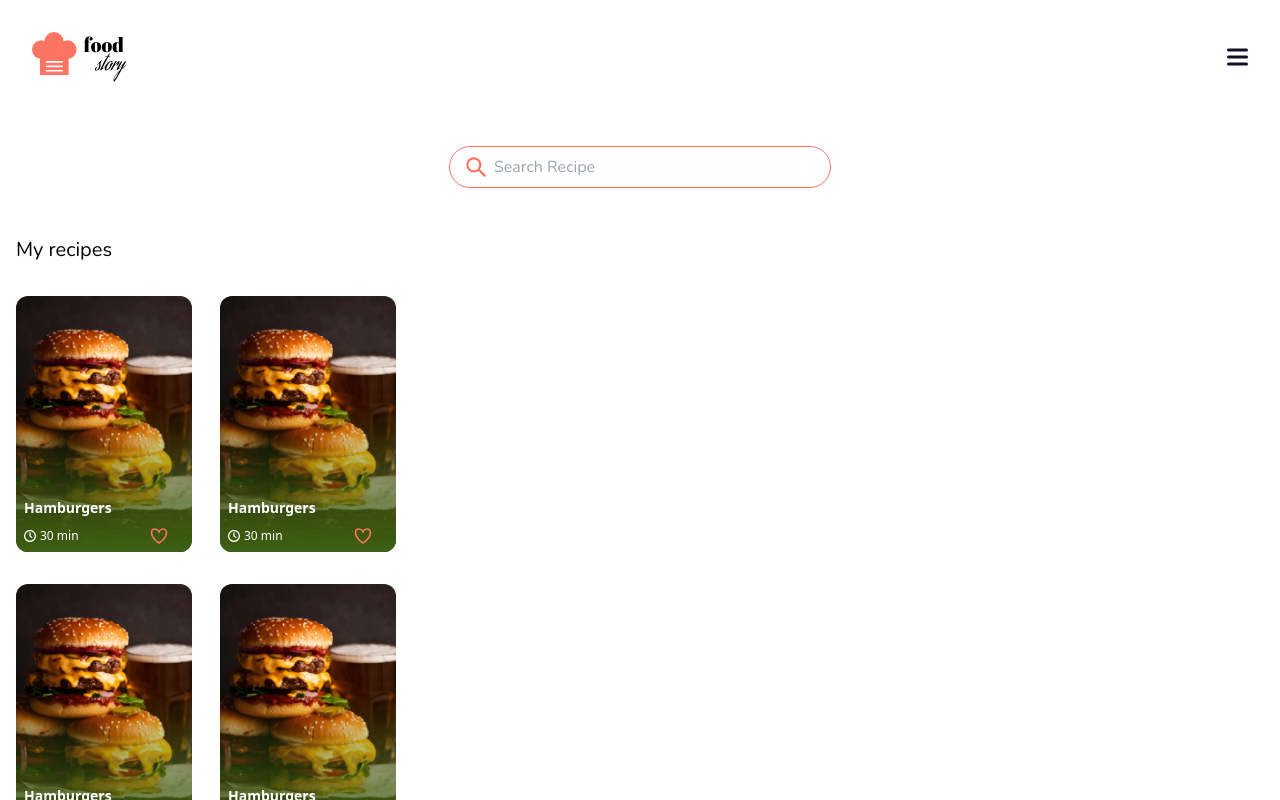
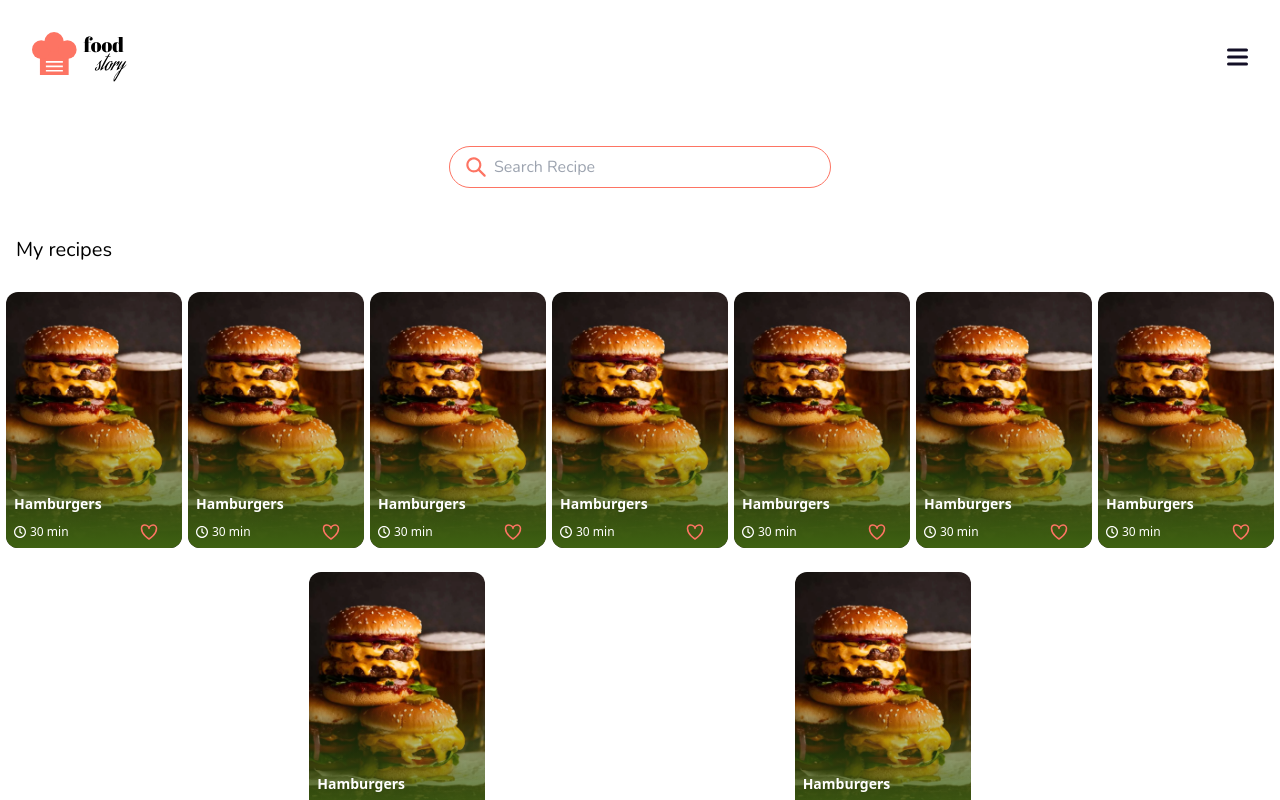
Before and after one commit to Razzoy/foodStoryApp, a React (Vite) app: page /myRecipes in a window 1280 px wide. Shown: the top 800 px of the page. Built offline with nearby package versions, Linux system fonts and the light colour scheme.

Commit message:
fixed my recipes layout and changed padding in Card

```diff
--- a/src/components/Card/Card.tsx
+++ b/src/components/Card/Card.tsx
@@ -1,6 +1,6 @@
 export function Card() {
   return (
-    <div className="bg-[url('/src/assets/img/Cheeseburgers.png')] bg-center bg-cover rounded-xl w-44 h-64 flex flex-col justify-end">
+    <div className="my-3 bg-[url('/src/assets/img/Cheeseburgers.png')] bg-center bg-cover rounded-xl w-44 h-64 flex flex-col justify-end">
       <div className="bg-gradient-to-t from-lime-800 from 100% rounded-xl h-36 flex flex-col justify-end">
         <div className="p-2 flex flex-col gap-2.5">
           <h3 className="text-white self-stretch text-sm font-semibold">
--- a/src/pages/MyRecipes.tsx
+++ b/src/pages/MyRecipes.tsx
@@ -5,11 +5,14 @@ export function MyRecipes() {
     <div>
       <SearchBar />
       <h1 className="font-Nunito text-xl p-4">My recipes</h1>
-      <div className="flex flex-wrap space-x-7 p-4">
+      <div className="flex flex-wrap justify-evenly overflow-y-scroll">
         <Card />
         <Card />
-      </div>
-      <div className="flex flex-wrap space-x-7 p-4">
+        <Card />
+        <Card />
+        <Card />
+        <Card />
+        <Card />
         <Card />
         <Card />
       </div>
```
